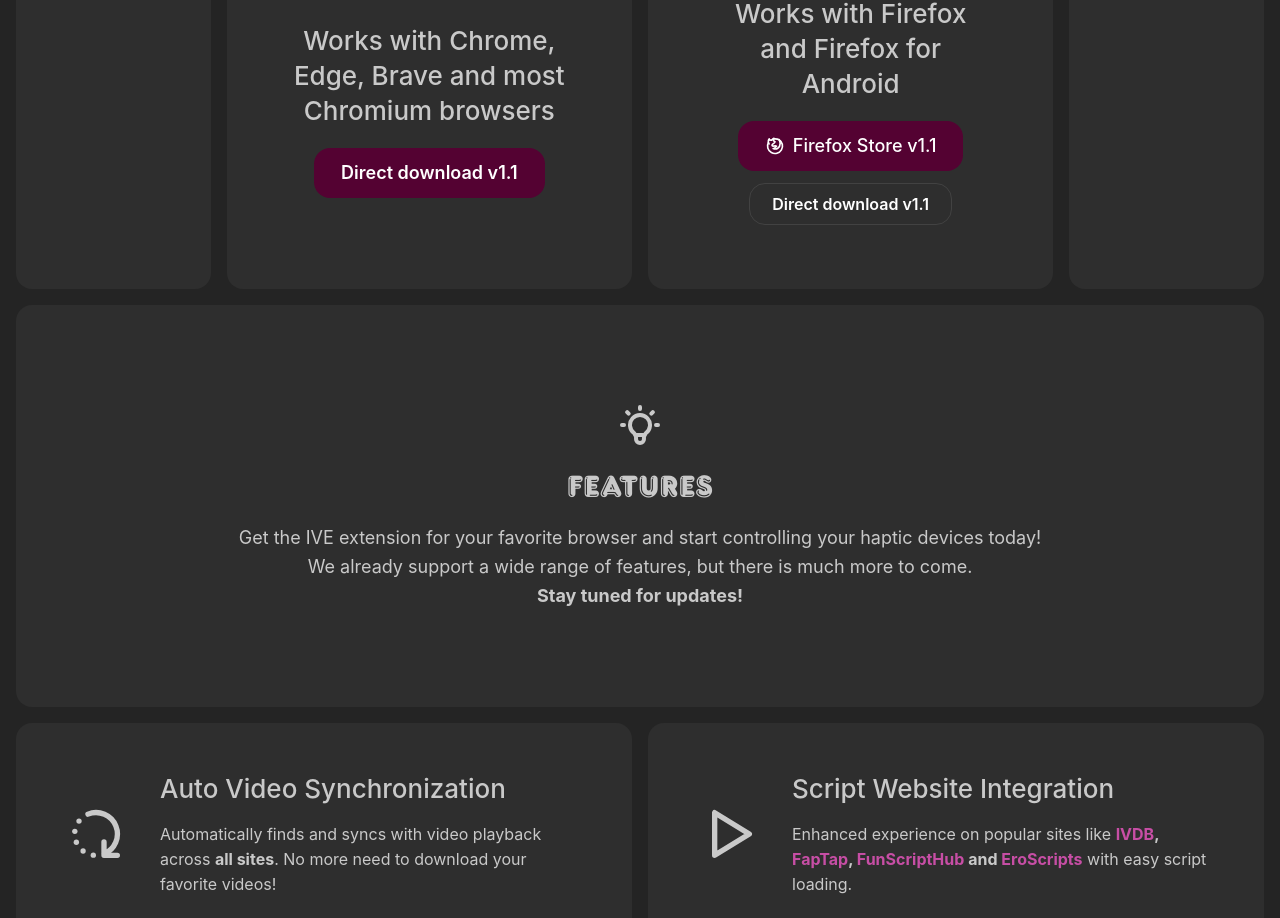
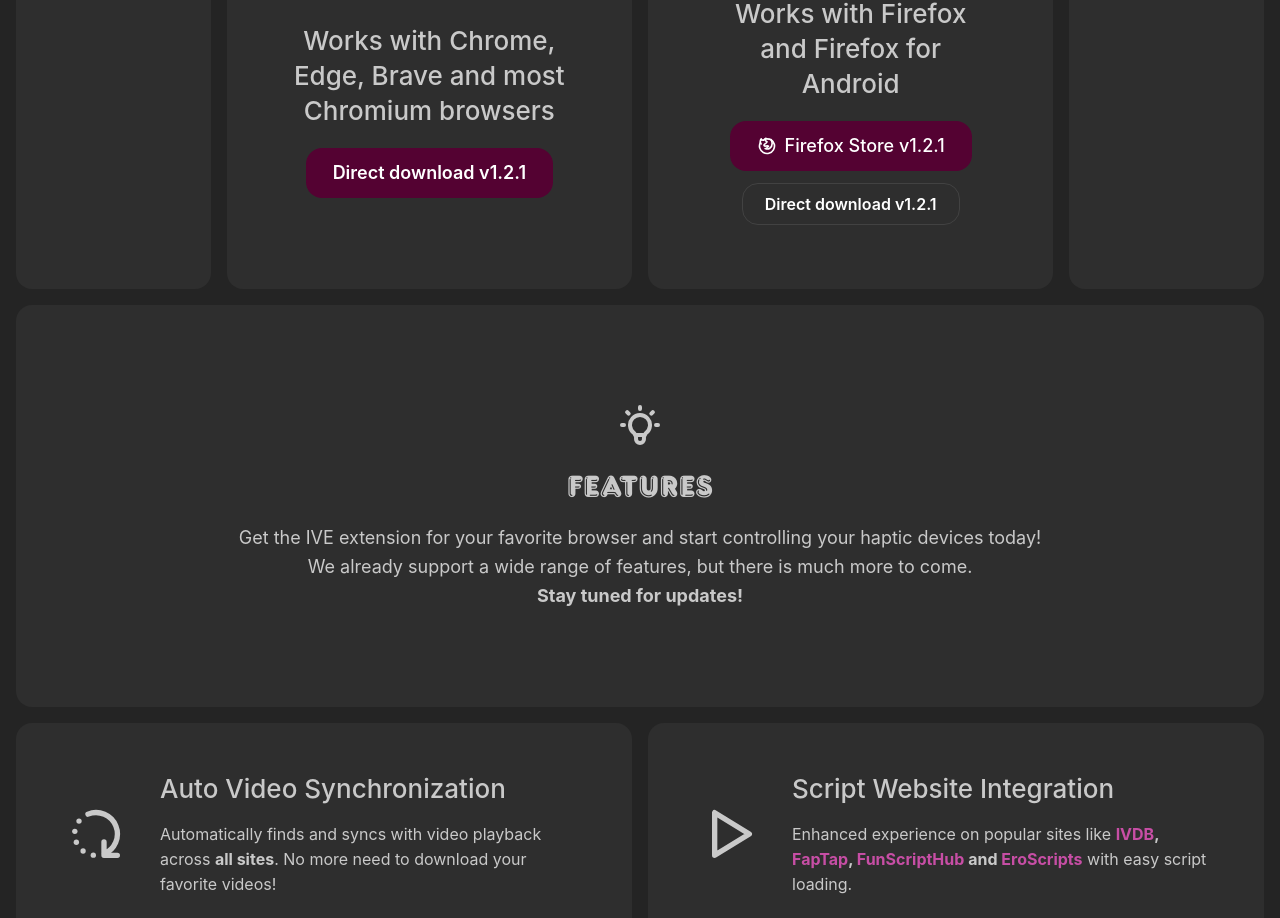
Before and after one commit to iveplay/ive-play, a Next.js app: page / in a window 1280 px wide. Shown: the part 1100-2018 px from the top of the page. Built offline with nearby package versions, Linux system fonts and the light colour scheme.

Commit message:
fix: download button text

```diff
--- a/content/home/download/Download.tsx
+++ b/content/home/download/Download.tsx
@@ -53,7 +53,7 @@ export const Download = () => {
                 mt="lg"
                 download
               >
-                Direct download v1.1
+                Direct download v{CHROME_VERSION}
               </Button>
             </Tooltip>
           </Flex>
@@ -80,7 +80,7 @@ export const Download = () => {
               fw={500}
             >
               <IconBrandFirefox size={20} style={{ marginRight: 8 }} />
-              Firefox Store v1.1
+              Firefox Store v{FIREFOX_VERSION}
             </Button>
 
             <Button
@@ -91,7 +91,7 @@ export const Download = () => {
               variant="default"
               mt="sm"
             >
-              Direct download v1.1
+              Direct download v{FIREFOX_VERSION}
             </Button>
           </Flex>
         </Grid.Col>
```
